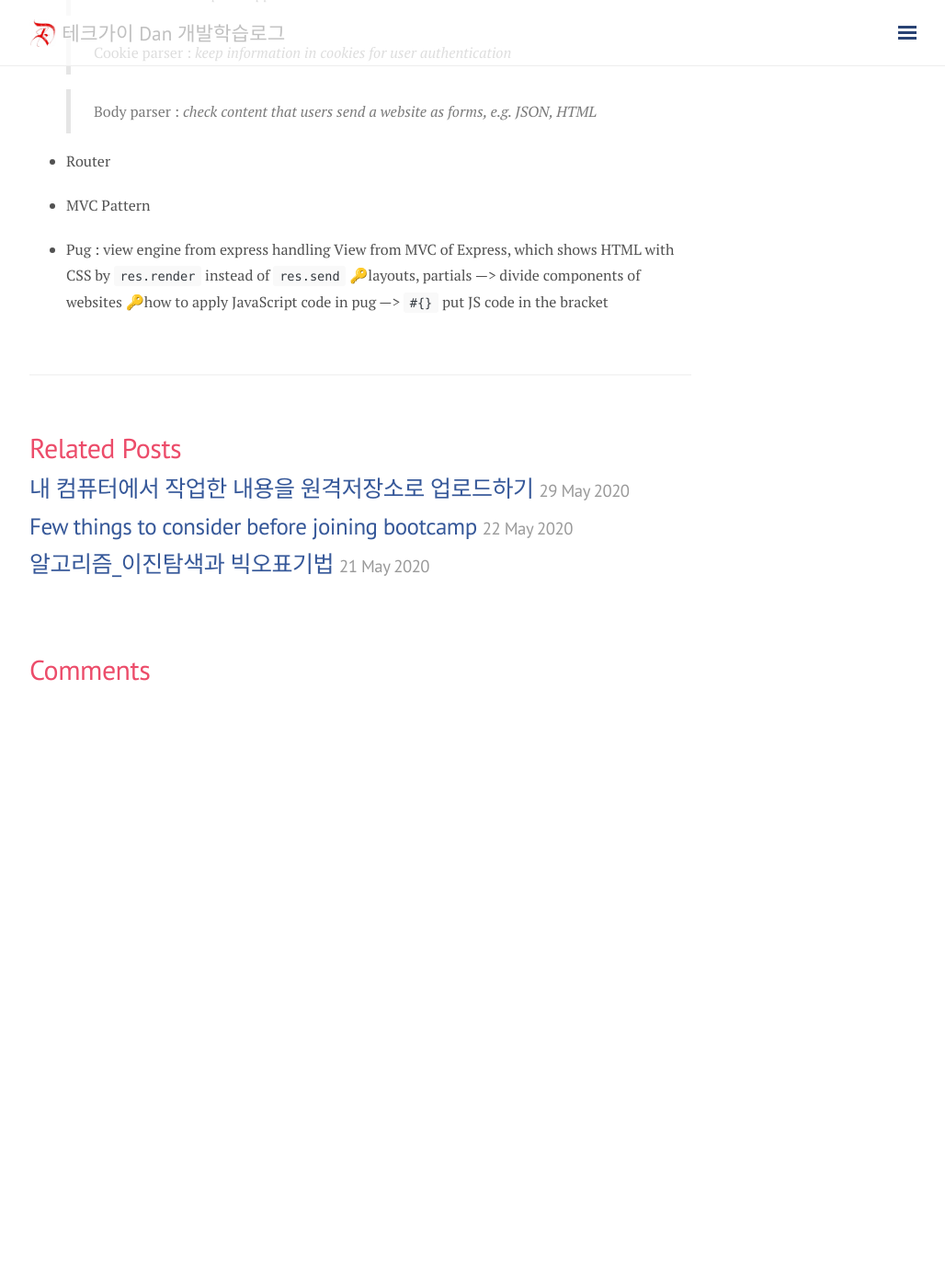
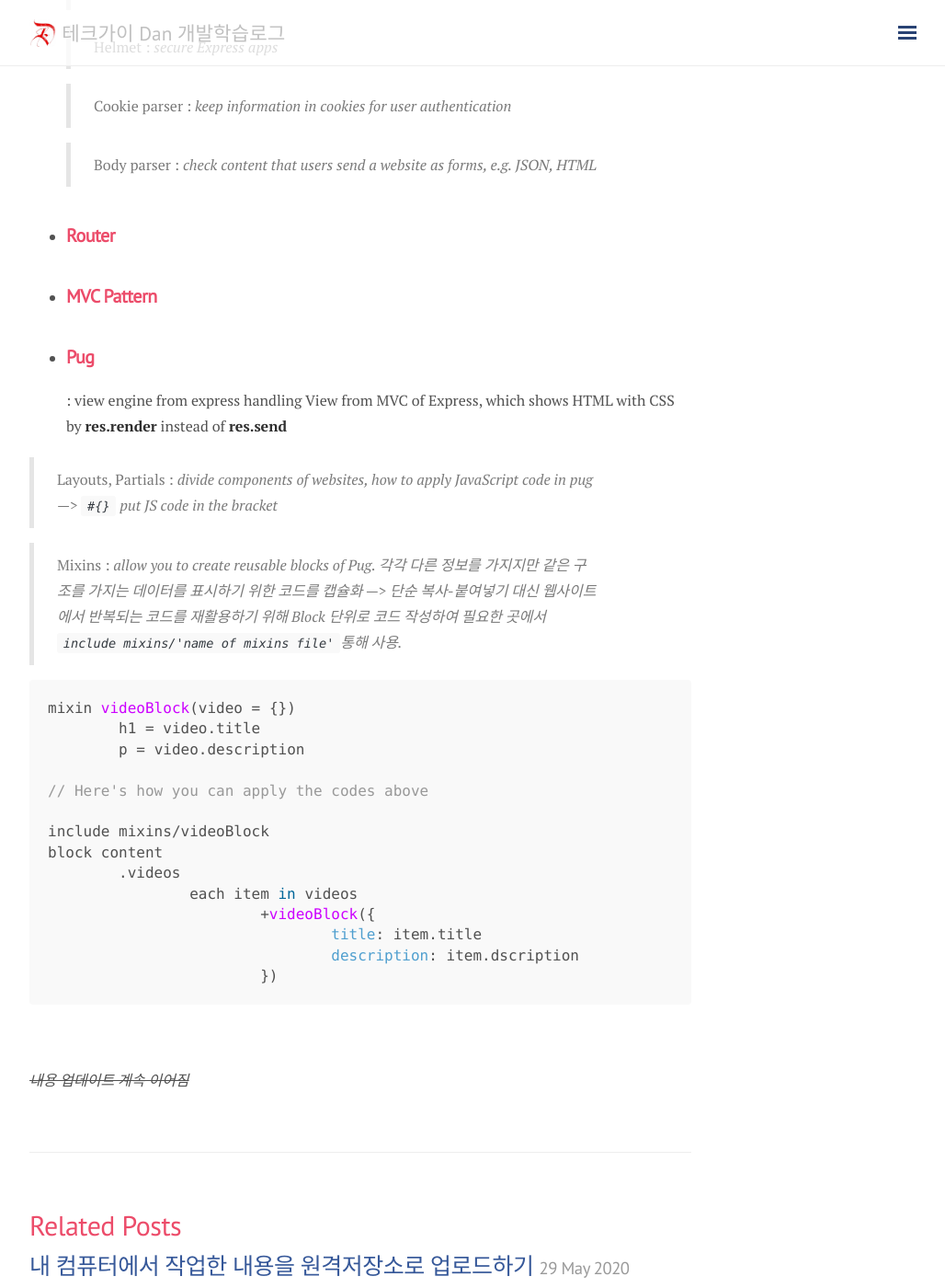
Before and after one commit to aleatorik/aleatorik.github.io, a Jekyll site: the page built from _posts/2020-05-30-the-keywords-of-express-js.md, in a window 1280 px wide and 1400 px high, scrolled down 821 px. Shown: the whole window at 92% size, without its empty margins (248-1276 px from the left). Built offline with Jekyll 4.4.1, drawn with Linux system fonts in a browser that asks for light colours; nearby versions of some CDN libraries; comment, search, counter and statistics services are not loaded; before the commit the page ends 1578 px from its top, so only the background shows below that.

Commit message:
update: Add pug content 'Mixins' on Express.js

````diff
--- a/_posts/2020-05-30-the-keywords-of-express-js.md
+++ b/_posts/2020-05-30-the-keywords-of-express-js.md
@@ -9,7 +9,7 @@ _~~중간에 다른 할 일들이 생겨서 도중에 Node.js 학습을 잠시
 
 ## 오늘은 기존에 학습했던 Node.js 관련 내용들을 복습하는 차원에서 **Express.js** 에 대한 키워드를 몇 가지 정리해본다.
 
-- Server
+- ## Server
 
   > Node.js
 
@@ -17,9 +17,9 @@ _~~중간에 다른 할 일들이 생겨서 도중에 Node.js 학습을 잠시
 
   > Nodemon
 
-- Npm
+- ## Npm
 
-- Middleware
+- ## Middleware
 
   > Morgan : _logger middleware returning a string that will be the log line or undefined / null to skip logging_
 
@@ -29,9 +29,34 @@ _~~중간에 다른 할 일들이 생겨서 도중에 Node.js 학습을 잠시
 
   > Body parser : _check content that users send a website as forms, e.g. JSON, HTML_
 
-- Router
+- ## Router
 
-- MVC Pattern
-  <br>
+- ## MVC Pattern
 
-- Pug : view engine from express handling View from MVC of Express, which shows HTML with CSS by `res.render` instead of `res.send` 🔑layouts, partials —> divide components of websites 🔑how to apply JavaScript code in pug —> `#{}` put JS code in the bracket
+- ## Pug
+  : view engine from express handling View from MVC of Express, which shows HTML with CSS by **res.render** instead of **res.send**
+
+> Layouts, Partials : _divide components of websites, how to apply JavaScript code in pug —> `#{}` put JS code in the bracket_
+
+> Mixins : _allow you to create reusable blocks of Pug. 각각 다른 정보를 가지지만 같은 구조를 가지는 데이터를 표시하기 위한 코드를 캡슐화 —> 단순 복사-붙여넣기 대신 웹사이트에서 반복되는 코드를 재활용하기 위해 Block 단위로 코드 작성하여 필요한 곳에서 `include mixins/'name of mixins file'`통해 사용._
+
+```jsx
+mixin videoBlock(video = {})
+	h1 = video.title
+	p = video.description
+
+// Here's how you can apply the codes above
+
+include mixins/videoBlock
+block content
+	.videos
+		each item in videos
+			+videoBlock({
+				title: item.title
+				description: item.dscription
+			})
+```
+
+<br>
+
+_~~내용 업데이트 계속 이어짐~~_
````
